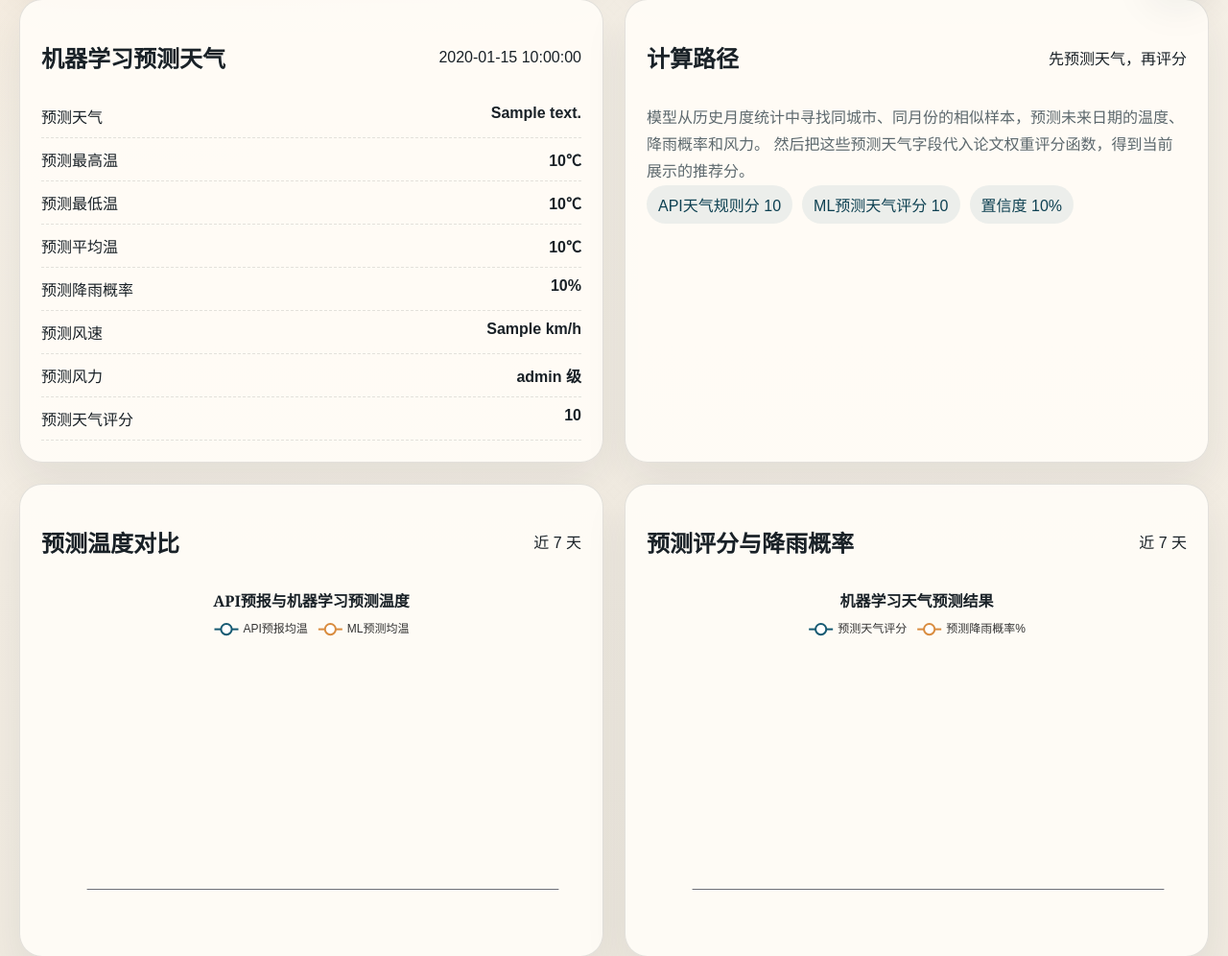
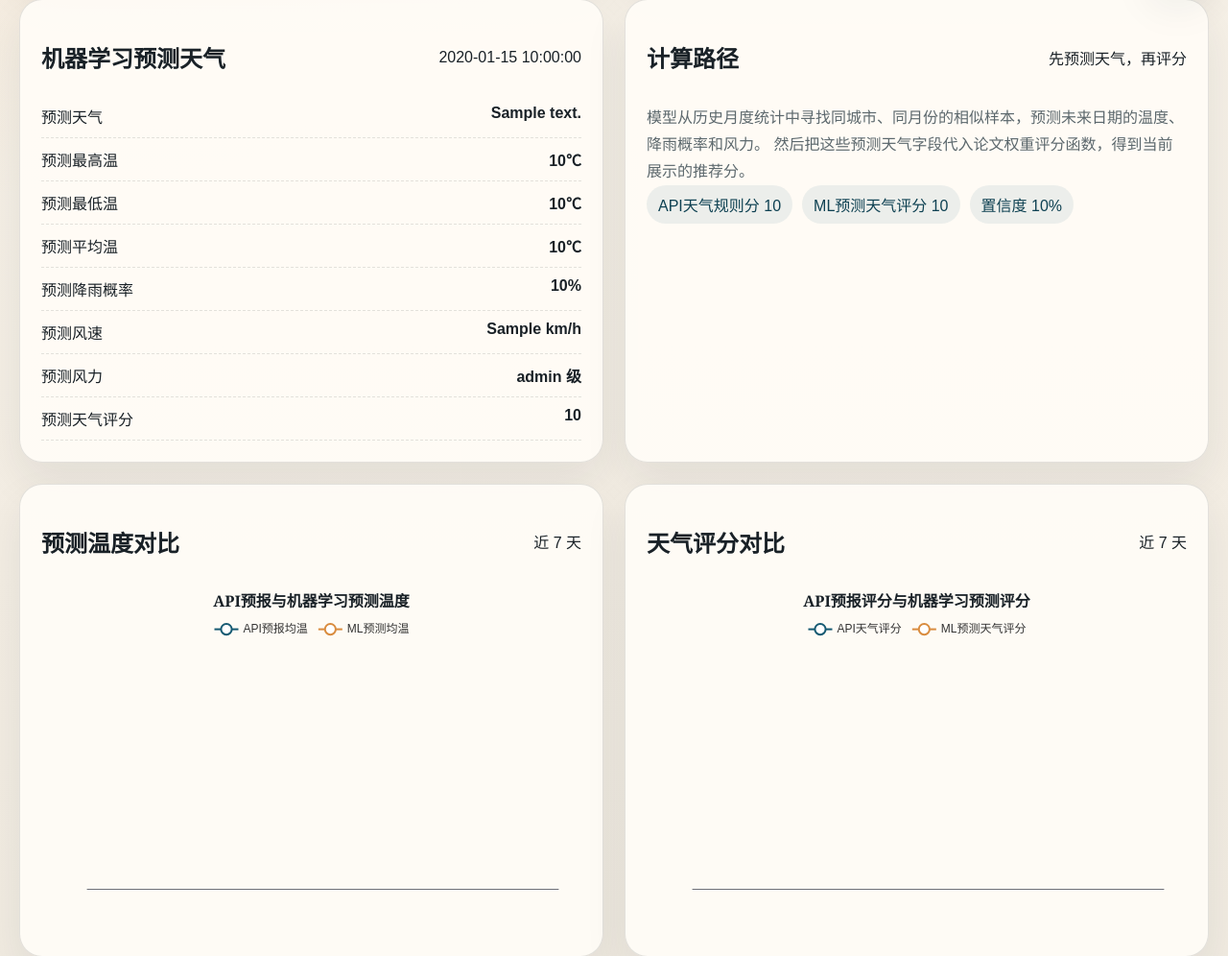
Before and after one commit to Woterous/travel-weather-recommender, a Flask app: template web/templates/city_detail.html in a window 1280 px wide. Shown: the part 791-1787 px from the top of the page at 96% size. Run offline with Flask 3, Linux system fonts and the light colour scheme; the template is opened without the code that fills it: most values are stand-ins (such as "Sample title", 1, 10 or a date in 2020).

Commit message:
Compare API and ML weather scores

```diff
--- a/service/ranking.py
+++ b/service/ranking.py
@@ -119,6 +119,7 @@
         "dates": [row["date"] for row in chronological_series],
         "api_temps": [row["avg_temp"] for row in chronological_series],
         "ml_temps": [row.get("ml_weather", {}).get("avg_temp") for row in chronological_series],
+        "api_scores": [row.get("rule_score") for row in chronological_series],
         "ml_scores": [row.get("ml_score") for row in chronological_series],
         "rain_probabilities": [
             round(float(row.get("ml_weather", {}).get("rain_probability", 0.0)) * 100, 1)
--- a/web/templates/city_detail.html
+++ b/web/templates/city_detail.html
@@ -87,7 +87,7 @@
         <div id="ml-temp-chart" class="chart"></div>
     </div>
     <div class="card chart-card">
-        <div class="section-head"><h2>预测评分与降雨概率</h2><span>近 7 天</span></div>
+        <div class="section-head"><h2>天气评分对比</h2><span>近 7 天</span></div>
         <div id="ml-weather-chart" class="chart"></div>
     </div>
 </section>
@@ -153,10 +153,10 @@
 window.renderLineChart("ml-weather-chart", {
     labels: {{ ml_weather_chart["dates"] | tojson }},
     series: [
-        { name: "预测天气评分", values: {{ ml_weather_chart["ml_scores"] | tojson }} },
-        { name: "预测降雨概率%", values: {{ ml_weather_chart["rain_probabilities"] | tojson }} }
+        { name: "API天气评分", values: {{ ml_weather_chart["api_scores"] | tojson }} },
+        { name: "ML预测天气评分", values: {{ ml_weather_chart["ml_scores"] | tojson }} }
     ],
-    title: "机器学习天气预测结果"
+    title: "API预报评分与机器学习预测评分"
 });
 window.renderLineChart("history-chart", {
     labels: {{ history_chart["months"] | tojson }},
```
